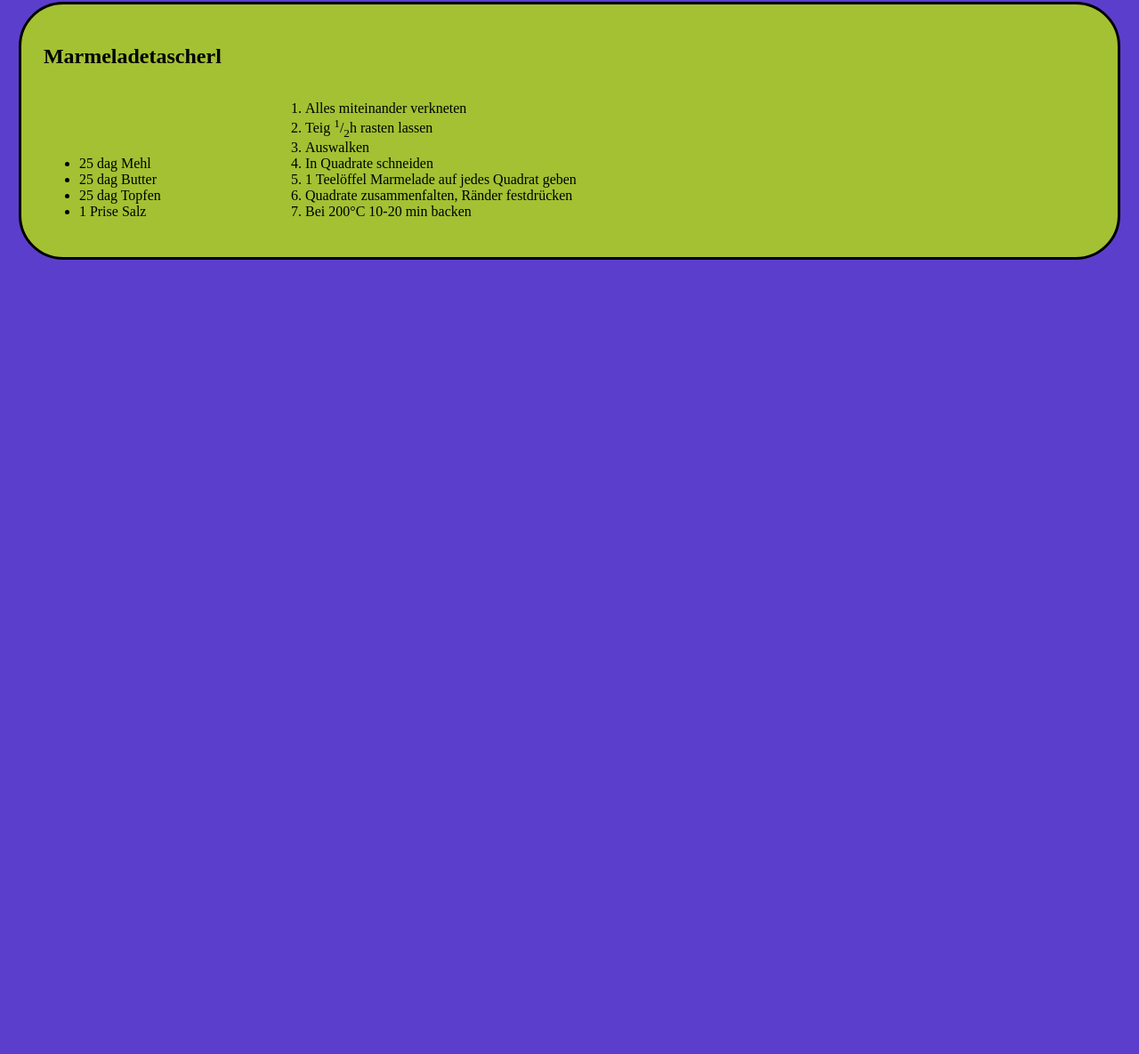
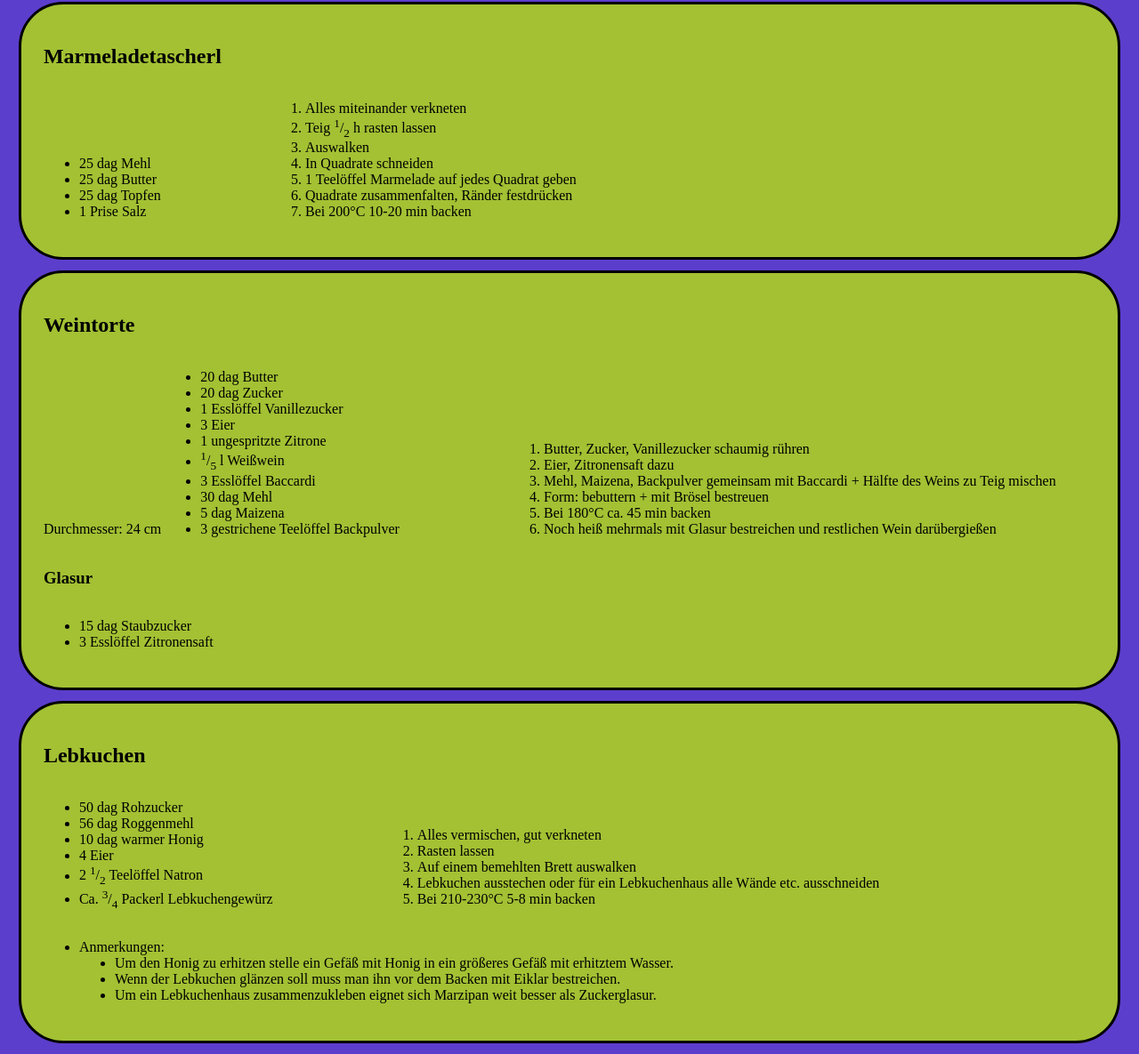
Before and after one commit to rezeptesammlung/rezeptesammlung, a plain HTML site: page index.html in a window 1280 px wide. Shown: the part 3107-4292 px from the top of the page at 89% size. Before the commit the page ends 3411 px from the top, so only its background shows below. Drawn offline with Linux system fonts and the light colour scheme.

Commit message:
Added Weintorte and Lebkuchen

```diff
--- a/index.html
+++ b/index.html
@@ -234,7 +234,7 @@
     </ul>
     <ol>
         <li>Alles miteinander verkneten</li>
-        <li>Teig <sup>1</sup>/<sub>2</sub>h rasten lassen</li>
+        <li>Teig <sup>1</sup>/<sub>2</sub> h rasten lassen</li>
         <li>Auswalken</li>
         <li>In Quadrate schneiden</li>
         <li>1 Teelöffel Marmelade auf jedes Quadrat geben</li>
@@ -243,5 +243,65 @@
     </ol>
 </div>
 
+<!-- Weintorte -->
+<div class="rezept">
+    <h2>Weintorte</h2>
+    Durchmesser: 24 cm
+    <ul>
+        <li>20 dag Butter</li>
+        <li>20 dag Zucker</li>
+        <li>1 Esslöffel Vanillezucker</li>
+        <li>3 Eier</li>
+        <li>1 ungespritzte Zitrone</li>
+        <li><sup>1</sup>/<sub>5</sub> l Weißwein</li>
+        <li>3 Esslöffel Baccardi</li>
+        <li>30 dag Mehl</li>
+        <li>5 dag Maizena</li>
+        <li>3 gestrichene Teelöffel Backpulver</li>
+    </ul>
+    <ol>
+        <li>Butter, Zucker, Vanillezucker schaumig rühren</li>
+        <li>Eier, Zitronensaft dazu</li>
+        <li>Mehl, Maizena, Backpulver gemeinsam mit Baccardi + Hälfte des Weins zu Teig mischen</li>
+        <li>Form: bebuttern + mit Brösel bestreuen</li>
+        <li>Bei 180°C ca. 45 min backen</li>
+        <li>Noch heiß mehrmals mit Glasur bestreichen und restlichen Wein darübergießen</li>
+    </ol>
+    <h3>Glasur</h3>
+    <ul>
+        <li>15 dag Staubzucker</li>
+        <li>3 Esslöffel Zitronensaft</li>
+    </ul>
+</div>
+
+<!-- Lebkuchen -->
+<div class="rezept">
+    <h2>Lebkuchen</h2>
+    <ul>
+        <li>50 dag Rohzucker</li>
+        <li>56 dag Roggenmehl</li>
+        <li>10 dag warmer Honig</li>
+        <li>4 Eier</li>
+        <li>2 <sup>1</sup>/<sub>2</sub> Teelöffel Natron</li>
+        <li>Ca. <sup>3</sup>/<sub>4</sub> Packerl Lebkuchengewürz</li>
+    </ul>
+    <ol>
+        <li>Alles vermischen, gut verkneten</li>
+        <li>Rasten lassen</li>
+        <li>Auf einem bemehlten Brett auswalken</li>
+        <li>Lebkuchen ausstechen oder für ein Lebkuchenhaus alle Wände etc. ausschneiden</li>
+        <li>Bei 210-230°C 5-8 min backen</li>
+    </ol>
+    <ul>
+        <li>Anmerkungen:
+            <ul>
+                <li>Um den Honig zu erhitzen stelle ein Gefäß mit Honig in ein größeres Gefäß mit erhitztem Wasser.</li>
+                <li>Wenn der Lebkuchen glänzen soll muss man ihn vor dem Backen mit Eiklar bestreichen.</li>
+                <li>Um ein Lebkuchenhaus zusammenzukleben eignet sich Marzipan weit besser als Zuckerglasur.</li>
+            </ul>
+        </li>
+    </ul>
+</div>
+
 </body>
 </html>
```
